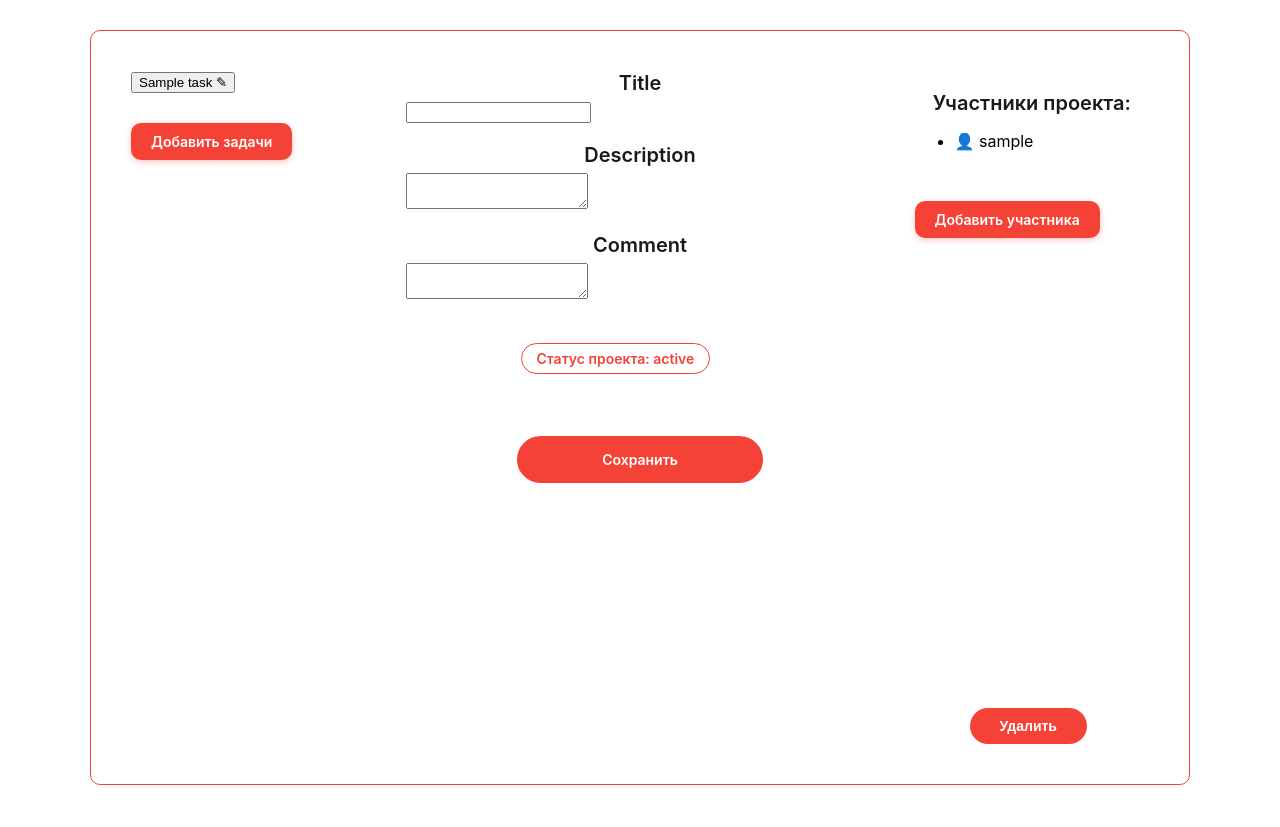
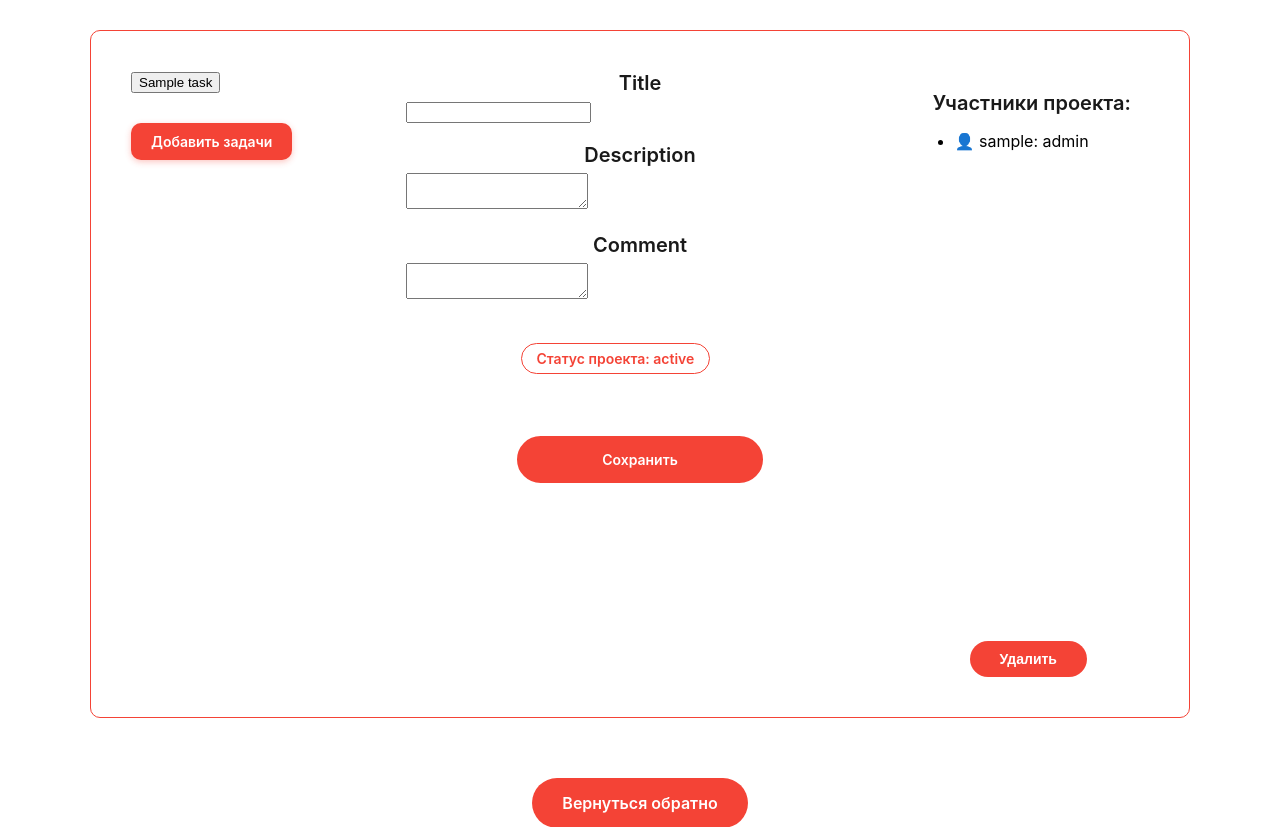
Before and after one commit to zxcl0wn/Task-Manager, a Django app: template TaskManager/projects/templates/projects/project.html in a window 1280 px wide. Shown: the part 132-959 px from the top of the page. Run offline with Django 3.2, Linux system fonts and the light colour scheme; the template is opened without the code that fills it: most values are stand-ins (such as "Sample title", 1, 10 or a date in 2020); form fields are guessed from the names that the template uses.

Commit message:
feat: add tasks and members

```diff
--- a/TaskManager/projects/templates/projects/project.html
+++ b/TaskManager/projects/templates/projects/project.html
@@ -7,9 +7,10 @@
         <!-- Левая колонка: задачи -->
         <div class="prform-left">
             {% for task in tasks %}
-                <button class="prform-task-btn">
-                    {{ task.title }} <span class="edit-symbol">✎</span>
-                </button>
+                <a class="prform-task-btn" href="{% url 'app_tasks:task_view' task.slug %}"><button>{{ task.title }}</button></a><br>
+{#                <button class="prform-task-btn">#}
+{#                    {{ task.title }} <span class="edit-symbol">✎</span>#}
+{#                </button>#}
             {% endfor %}
             <a href="{% url 'app_tasks:task_create' %}?project={{ project.slug }}" class="prform-add-task">Добавить задачи</a>
         </div>
@@ -51,15 +52,18 @@
             <div class="prform-field">
                 <p class="prform-label">Участники проекта:</p>
                 <ul class="prform-members">
-                    {% for user in project.users.all %}
-                        <li>👤 {{ user.username }}</li>
+                    {% for member in members %}
+                        <li>👤 {{ member.user.username }}: {{ member.get_user_role_display }}</li>
                     {% empty %}
                         <li>Нет участников</li>
                     {% endfor %}
+
                 </ul>
             </div>
 
-            <button class="prform-action-btn">Добавить участника</button>
+            {% if project.status == "PUBLIC" %}
+                <button class="prform-action-btn">Добавить участника</button>
+            {% endif %}
 
             <form method="POST" action="{% url 'app_projects:project_delete' project.slug %}">
                 {% csrf_token %}
```
